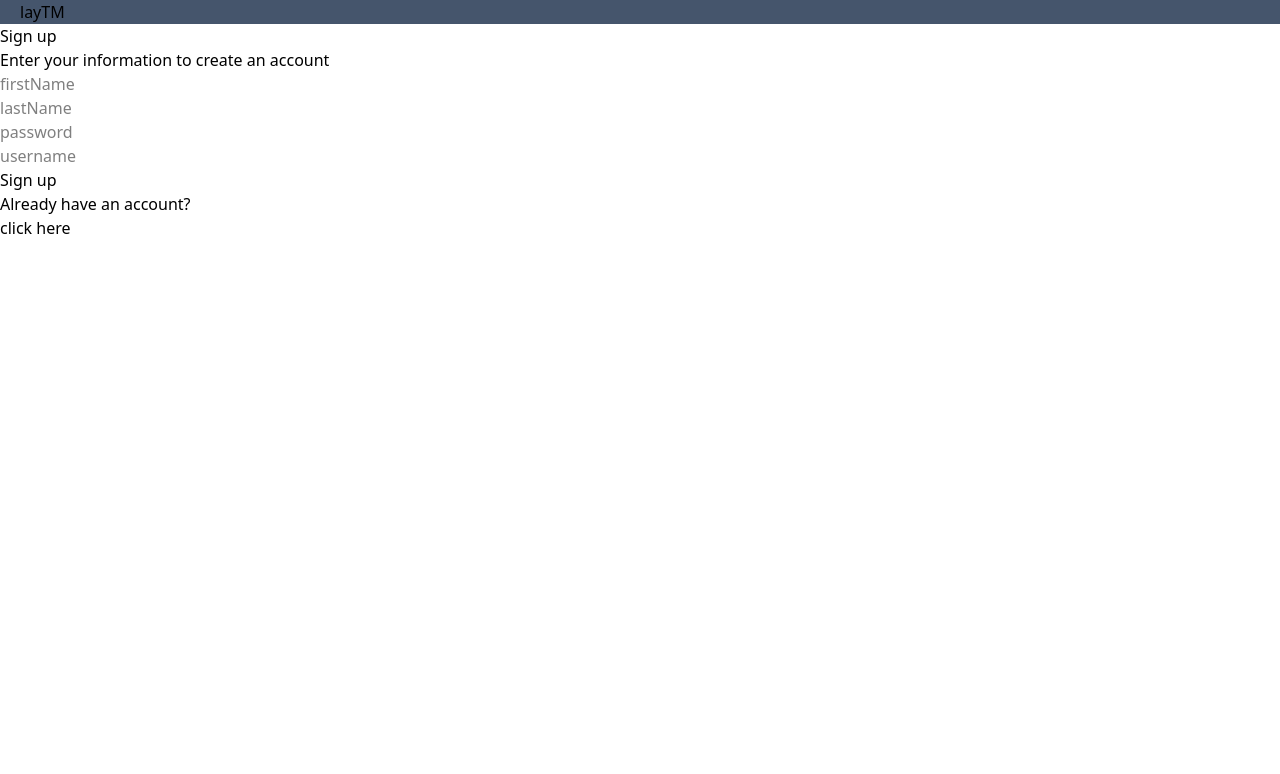
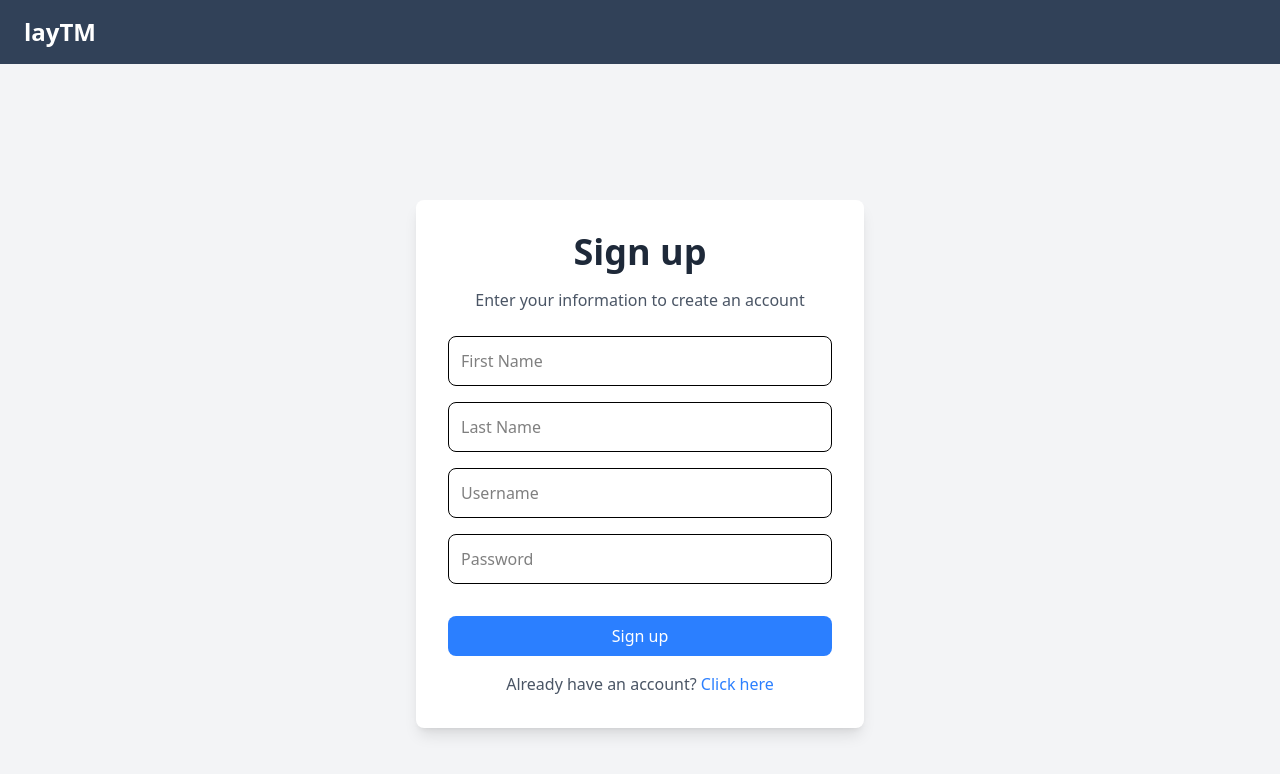
Before and after one commit to dhirtiman/laytm, a React (Vite) app in the folder frontend/: page /signup in a window 1280 px wide. Shown: the top 774 px of the page. Built offline with nearby package versions, Linux system fonts and the light colour scheme.

Commit message:
sending money functionality , styling

```diff
--- a/frontend/src/App.jsx
+++ b/frontend/src/App.jsx
@@ -5,22 +5,20 @@ import { Route } from "react-router-dom";
 import SignUp from "./pages/SignUp.jsx";
 import SignIn from "./pages/SignIn.jsx";
 import Dashboard from "./pages/Dashboard.jsx";
-import Send from "./pages/Send.jsx";
 import Header from "./pages/Header.jsx";
 
 function App() {
   return (
-    <>
+    <div>
       <Header></Header>
       <BrowserRouter>
         <Routes>
           <Route path="/signup" element={<SignUp />} />
           <Route path="/signin" element={<SignIn />} />
           <Route path="/dashboard" element={<Dashboard />} />
-          <Route path="/send" element={<Send />} />
         </Routes>
       </BrowserRouter>
-    </>
+    </div>
   );
 }
 
--- /dev/null
+++ b/frontend/src/components/Button.jsx
@@ -0,0 +1,10 @@
+/* eslint-disable react/prop-types */
+
+export default function Button({children,onClick}) {
+
+    return (
+        <button type='button' onClick={onClick} className="w-full bg-blue-500 text-white mt-4 p-2 rounded-lg hover:bg-blue-600 transition">
+            {children}
+        </button>
+    )
+}
--- /dev/null
+++ b/frontend/src/components/Heading.jsx
@@ -0,0 +1,5 @@
+/* eslint-disable react/prop-types */
+
+export default function Heading({children}) {
+  return <div className="text-center text-4xl font-bold text-gray-800 mb-4" >{children}</div>;
+}
--- /dev/null
+++ b/frontend/src/components/InputBox.jsx
@@ -0,0 +1,19 @@
+/* eslint-disable react/prop-types */
+export default function InputBox({
+  value,
+  type,
+  placeholder,
+  onChange,
+  onKeyUp,
+}) {
+  return (
+    <input
+      value={value}
+      type={type}
+      placeholder={placeholder}
+      onChange={onChange}
+      onKeyUp={onKeyUp}
+      className="w-full p-3 border rounded-lg focus:outline-none focus:ring-2 focus:ring-blue-400"
+    />
+  );
+}
--- a/frontend/src/pages/Header.jsx
+++ b/frontend/src/pages/Header.jsx
@@ -1,10 +1,8 @@
-
 export default function Header() {
   const logged = JSON.parse(localStorage.getItem("logged"));
-  const user = JSON.parse(localStorage.getItem('user')) || {}
+  const user = JSON.parse(localStorage.getItem("user")) || {};
 
-  const firstName = user.firstName
-
+  const firstName = user.firstName;
 
   const logOut = () => {
     localStorage.removeItem("logged");
@@ -13,23 +11,23 @@ export default function Header() {
     window.location.href = "/signin";
   };
 
+  return (
+    <header className="w-full bg-slate-700 text-white flex justify-between items-center py-4 px-6 shadow-md">
+      {/* Branding */}
+      <h1 className="text-2xl font-bold">layTM</h1>
 
-  // use effect to retrive user data
-
-
-  return (
-    <header className=" w-full bg-slate-600 flex justify-between px-5">
-      {" "}
-      <h1>layTM</h1>{" "}
-      {logged ? (
-        <div>
-          {" "}
-          <p>welcome {firstName}</p>
-          <button onClick={logOut}>Log out</button>
+      {/* Logged-in User Section */}
+      {logged && (
+        <div className="flex items-center gap-4">
+          <p className="text-lg">Welcome, <span className="font-semibold">{firstName}</span></p>
+          <button
+            onClick={logOut}
+            className="bg-red-500 hover:bg-red-600 transition text-white px-4 py-2 rounded-lg shadow"
+          >
+            Log out
+          </button>
         </div>
-      ) : (
-        ""
-      )}{" "}
+      )}
     </header>
   );
 }
--- a/frontend/src/pages/Send.jsx
+++ /dev/null
@@ -1,3 +0,0 @@
-export default function Send() {
-    return <>send</>;
-  }
--- a/frontend/src/pages/SignIn.jsx
+++ b/frontend/src/pages/SignIn.jsx
@@ -1,55 +1,60 @@
 import axios from "axios";
 import { useState } from "react";
 import { Link } from "react-router-dom";
+
+import Heading from "../components/Heading";
+import Button from "../components/Button.jsx";
+import InputBox from "../components/InputBox.jsx";
+
 
 export default function SignIn() {
   const [username, setUsername] = useState("");
   const [password, setPassword] = useState("");
 
   return (
-    <div>
-      <h1>Sign in</h1>
-      <p>Enter your credentials to access your account</p>
+    <div className="flex flex-col items-center justify-center min-h-screen bg-gray-100 p-6">
+      {/* Card Container */}
+      <div className="bg-white shadow-lg rounded-lg p-8 w-full max-w-md">
+        {/* Heading */}
+        <Heading className="text-center text-2xl font-bold text-gray-800 mb-4">
+          Sign in
+        </Heading>
+        <p className="text-gray-600 text-center mb-6">
+          Enter your credentials to access your account
+        </p>
 
-      <input
-        placeholder="username"
+        {/* Form */}
+        <div className="space-y-4">
+          <InputBox
+            type="text"
+            placeholder="Username"
             value={username}
-        onChange={(e) => {
-          setUsername(e.target.value);
-        }}
-      ></input>
-      <br></br>
+            onChange={(e) => setUsername(e.target.value)}
+            className="w-full p-3 border rounded-lg focus:outline-none focus:ring-2 focus:ring-blue-400"
+          />
 
-      <input
-        placeholder="password"
+          <InputBox
+            type="password"
+            placeholder="Password"
             value={password}
-        onChange={(e) => {
-          setPassword(e.target.value);
-        }}
-      ></input>
-      <br></br>
+            onChange={(e) => setPassword(e.target.value)}
+            className="w-full p-3 border rounded-lg focus:outline-none focus:ring-2 focus:ring-blue-400"
+          />
 
-      <button
+          <Button
             onClick={async () => {
-          const user = {
-            username,
-            password,
-          };
-          const API_URL = import.meta.env.VITE_API_URL || "bombobclit2"; // "http://localhost:3000/api/v1"
+              console.log("Signing in...");
+              const user = { username, password };
+              const API_URL = import.meta.env.VITE_API_URL || "bombobclit2";
+
               axios
                 .post(`${API_URL}/user/signin`, user)
                 .then((response) => {
-              localStorage.setItem(
-                "token",
-                JSON.stringify(response.data.token)
-              );
-              localStorage.setItem(
-                "user",
-                JSON.stringify({
+                  localStorage.setItem("token", JSON.stringify(response.data.token));
+                  localStorage.setItem("user", JSON.stringify({
                     firstName: response.data.firstName,
                     lastName: response.data.lastName,
-                })
-              );
+                  }));
                   localStorage.setItem("logged", JSON.stringify(true));
                   window.location.href = "/dashboard";
                 })
@@ -57,12 +62,20 @@ export default function SignIn() {
                   console.log(err);
                 });
             }}
+            className="w-full"
           >
             Sign in
-      </button>
+          </Button>
+        </div>
 
-      <p>If you dont have an account </p>
-      <Link to="/signup">create one</Link>
+        {/* Footer */}
+        <p className="text-gray-600 text-center mt-4">
+          Don&apos;t have an account?{" "}
+          <Link to="/signup" className="text-blue-500 hover:underline">
+            Create one
+          </Link>
+        </p>
+      </div>
     </div>
   );
 }
--- a/frontend/src/pages/SignUp.jsx
+++ b/frontend/src/pages/SignUp.jsx
@@ -1,7 +1,10 @@
 import { useState } from "react";
 import { Link } from "react-router-dom";
+import axios from "axios";
 
-import axios from "axios";
+import Heading from "../components/Heading.jsx";
+import Button from "../components/Button.jsx";
+import InputBox from "../components/InputBox.jsx";
 
 export default function SignUp() {
   const [username, setUsername] = useState("");
@@ -9,85 +12,84 @@ export default function SignUp() {
   const [lastName, setLastname] = useState("");
   const [password, setPassword] = useState("");
 
-  const setUsernameInput = (e) => {
-    setUsername(e.target.value);
-    console.log(username);
-  };
-
   const signUp = async () => {
-    if (username == "" || firstName == "" || lastName == "" || password == "") {
-      console.log('incomplete inputs');
-
-      return
+    if (!username || !firstName || !lastName || !password) {
+      console.log("Incomplete inputs");
+      return;
     }
 
-    const API_URL = import.meta.env.VITE_API_URL || "bombobclit"; //'http://localhost:3000/api/v1'
-    const user = {
-      username,
-      firstName,
-      lastName,
-      password,
-    };
+    const API_URL = import.meta.env.VITE_API_URL || "bombobclit";
+    const user = { username, firstName, lastName, password };
+
     console.log(API_URL, user);
 
     axios
-      .post(`${API_URL}/user/signup`, { ...user })
-      .then(function (response) {
-        console.log(response);
+      .post(`${API_URL}/user/signup`, user)
+      .then((response) => {
+        console.log(response)
+        window.location.href = "/signin";
       })
-      .catch(function (error) {
-        console.log(error);
-      });
+      .catch((error) => console.log(error));
   };
 
   return (
-    <div className=" ">
-      <h1>Sign up</h1>
-      <p>Enter your information to create an account</p>
-      <input
-        placeholder="firstName"
-        value={firstName}
-        onChange={(e) => {
-          setFirstname(e.target.value);
-        }}
-      ></input>
-      <br></br>
-      <input
-        placeholder="lastName"
-        value={lastName}
-        onChange={(e) => {
-          setLastname(e.target.value);
-        }}
-        onKeyUp={(e) => {
-          if (e.key == "enter") signUp;
-        }}
-      ></input>
-      <br></br>
+    <div className="flex flex-col items-center justify-center min-h-screen bg-gray-100 p-6">
+      {/* Card Container */}
+      <div className="bg-white shadow-lg rounded-lg p-8 w-full max-w-md">
+        {/* Heading */}
+        <Heading>
+          Sign up
+        </Heading>
+        <p className="text-gray-600 text-center mb-6">
+          Enter your information to create an account
+        </p>
 
-      <input
-        placeholder="password"
-        value={password}
-        onChange={(e) => {
-          setPassword(e.target.value);
-        }}
-        onKeyUp={(e) => {
-          if (e.key == "enter") signUp;
-        }}
-      ></input>
-      <br></br>
+        {/* Form */}
+        <div className="space-y-4">
+          <InputBox
+            type="text"
+            placeholder="First Name"
+            value={firstName}
+            onChange={(e) => setFirstname(e.target.value)}
+          />
 
-      <input
-        placeholder="username"
-        value={username}
-        onChange={setUsernameInput}
-      ></input>
-      <br></br>
-      <button type="button" onClick={signUp}>
-        Sign up
-      </button>
+          <InputBox
+            type="text"
+            placeholder="Last Name"
+            value={lastName}
+            onChange={(e) => setLastname(e.target.value)}
+          />
 
-      <p>Already have an account?</p>
-      <Link to="/signin">click here</Link>
+          <InputBox
+            type="text"
+            placeholder="Username"
+            value={username}
+            onChange={(e) => setUsername(e.target.value)}
+          />
+
+          <InputBox
+            type="password"
+            placeholder="Password"
+            value={password}
+            onChange={(e) => setPassword(e.target.value)}
+            onKeyUp={(e) => {
+              if (e.key === "Enter") signUp();
+            }}
+          />
+
+          <Button onClick={signUp} className="w-full">
+            Sign up
+          </Button>
+        </div>
+
+        {/* Footer */}
+        <p className="text-gray-600 text-center mt-4">
+          Already have an account?{" "}
+          <Link to="/signin" className="text-blue-500 hover:underline">
+            Click here
+          </Link>
+        </p>
+      </div>
     </div>
   );
 }
```
Also changed, not shown: frontend/src/components/Send.jsx (added, +71 -0 lines), frontend/src/components/UserList.jsx (+78 -29 lines), frontend/src/pages/Dashboard.jsx (+29 -17 lines), 1 other file (tests, documents, lock files or other folders). Lines whose indentation alone changed are shown as unchanged.
